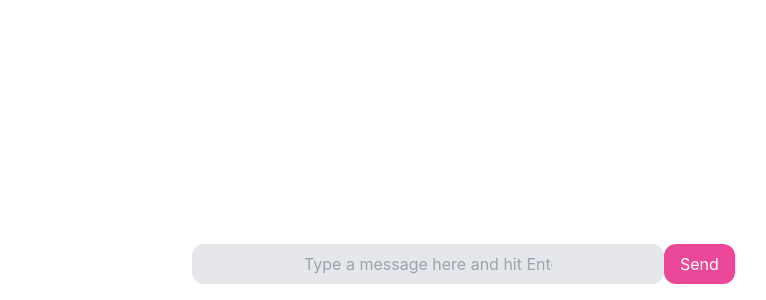
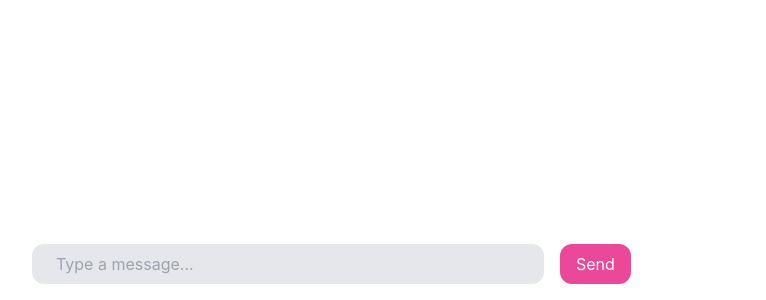
Before and after one commit to SeraphinaF/grandma-s-chatbot, a React (Create React App) app in the folder client/: page / in a window 1280 px wide. Shown: the part 500-800 px from the top of the page, without its empty margins (16-782 px from the left). Built offline with nearby package versions, Linux system fonts and the light colour scheme.

Commit message:
Updated Api call cancel

```diff
--- a/client/src/App.js
+++ b/client/src/App.js
@@ -1,10 +1,10 @@
-import Search from "./components/search";
+import ChatBot from "./components/ChatBot";
 
 
 function App() {
   return (
     <div>
-      <Search/>
+      <ChatBot/>
     </div>
   );
 }
--- /dev/null
+++ b/client/src/components/ChatBot.jsx
@@ -0,0 +1,134 @@
+import React, { useState, useEffect } from "react";
+
+function ChatBot() {
+  const [message, setMessage] = useState("");
+  const [isLoading, setIsLoading] = useState(false);
+  const [answer, setAnswer] = useState("");
+  const [error, setError] = useState("");
+  const [chatHistory, setChatHistory] = useState(() => {
+    const savedHistory = localStorage.getItem("chatHistory");
+    return savedHistory ? JSON.parse(savedHistory) : [];
+  });
+  const [controller, setController] = useState(new AbortController());
+
+  useEffect(() => {
+    // Save chat history to localStorage whenever it's updated
+    localStorage.setItem("chatHistory", JSON.stringify(chatHistory));
+
+    // Scroll to the bottom whenever a new message is added
+    const chatContainer = document.getElementById("chat-container");
+    chatContainer.scrollTop = chatContainer.scrollHeight;
+  }, [chatHistory]);
+
+  const fetchChat = async (e) => {
+    e.preventDefault();
+    setIsLoading(true);
+    setError(""); // Clear any previous errors
+    const newController = new AbortController();
+    setController(newController);
+
+    try {
+      const response = await fetch(
+        "https://grandma-s-chatbot-server.vercel.app/chat",
+        {
+          mode: "cors",
+          method: "POST",
+          headers: {
+            "Content-Type": "application/json",
+          },
+          body: JSON.stringify({ message }),
+          signal: newController.signal, // Attach the signal
+        }
+      );
+      if (!response.ok) {
+        throw new Error("Failed to fetch");
+      }
+      const data = await response.json();
+      setAnswer(data.answer);
+      setError("");
+      // Update chat history and save to localStorage
+      setChatHistory((prevHistory) => {
+        const newHistory = [
+          ...prevHistory,
+          { role: "human", text: message },
+          { role: "system", text: data.answer },
+        ];
+        localStorage.setItem("chatHistory", JSON.stringify(newHistory));
+        return newHistory;
+      });
+    } catch (error) {
+      if (error.name === "AbortError") {
+        console.log("Fetch aborted");
+      } else {
+        console.error("Error:", error);
+        setError("Oeps er is iets misgegaan. Oma doet even een dutje. Probeer het later nog eens.");
+      }
+    } finally {
+      setIsLoading(false);
+      setMessage(""); // Clear the input field after sending
+    }
+  };
+
+  function cancelApiCall() {
+    if (controller) {
+      controller.abort();
+      setError("Fetch canceled by user.");
+      setIsLoading(false);
+    }
+  }
+
+  return (
+    <main className="bg-black-100">
+      <div className="flex flex-col h-screen">
+        <div
+          id="chat-container"
+          className="flex-1 p-4 w-[45rem] overflow-y-auto"
+        >
+          {chatHistory.map((msg, index) => (
+            <p
+              key={index}
+              className={`rounded-xl p-3 m-4 font-medium ${
+                msg.role === "system"
+                  ? "text-grey-600 bg-pink-300 "
+                  : "text-pink-500 bg-gray-200 text-end"
+              }`}
+            >
+              {msg.text}
+            </p>
+          ))}
+        </div>
+        <div className="p-4 fixed bottom-0 left-8">
+          <form method="post" onSubmit={fetchChat}>
+            <input
+              type="text"
+              name="message"
+              value={message}
+              onChange={(e) => setMessage(e.target.value)}
+              className="bg-gray-200 px-6 pr-60 py-2 rounded-xl"
+              placeholder="Type a message..."
+            />
+            <button
+              type="submit"
+              disabled={isLoading}
+              className={`bg-pink-500 text-white px-4 py-2 rounded-xl ml-4 hover:bg-pink-600 }`}
+            >
+              {isLoading ? "Sending..." : "Send"}
+            </button>
+            <button
+              type="button"
+              onClick={cancelApiCall}
+              className={`bg-red-500 text-white px-4 py-2 rounded-xl ml-4 hover:bg-red-600 ${
+                isLoading ? "" : "hidden"
+              }`}
+            >
+              Cancel
+            </button>
+          </form>
+          {error && <p className="text-red-500">{error}</p>}
+        </div>
+      </div>
+    </main>
+  );
+}
+
+export default ChatBot;
--- a/client/src/components/search.jsx
+++ /dev/null
@@ -1,91 +0,0 @@
-import React, { useState, useEffect } from "react";
-
-function Chat() {
-  const [message, setMessage] = useState("");
-  const [isLoading, setIsLoading] = useState(false);
-  const [answer, setAnswer] = useState("");
-  const [error, setError] = useState("");
-  const [chatHistory, setChatHistory] = useState(() => {
-    // Ophalen van chatgeschiedenis uit localStorage bij initiële laad
-    const savedHistory = localStorage.getItem("chatHistory");
-    return savedHistory ? JSON.parse(savedHistory) : [];
-  });
-
-  useEffect(() => {
-    // Opslaan van chatgeschiedenis in localStorage telkens wanneer deze wordt bijgewerkt
-    localStorage.setItem("chatHistory", JSON.stringify(chatHistory));
-
-    // Scroll naar beneden zodra er een nieuw bericht wordt toegevoegd
-    const chatContainer = document.getElementById("chat-container");
-    chatContainer.scrollTop = chatContainer.scrollHeight;
-  }, [chatHistory]);
-
-  const fetchChat = async (e) => {
-    e.preventDefault();
-    setIsLoading(true);
-    try {
-      const response = await fetch("https://grandma-s-chatbot-server.vercel.app/chat", {
-        mode: 'cors',
-        method: "POST",
-        headers: {
-          "Content-Type": "application/json",
-        },
-        body: JSON.stringify({ message }),
-      });
-      if (!response.ok) {
-        throw new Error("Failed to fetch");
-      }
-      const data = await response.json();
-      setAnswer(data.answer);
-      setError("");
-      // Update de chatgeschiedenis en sla deze op in localStorage
-      setChatHistory((prevHistory) => {
-        const newHistory = [...prevHistory, { role: "human", text: message }, { role: "system", text: data.answer }];
-        localStorage.setItem("chatHistory", JSON.stringify(newHistory));
-        return newHistory;
-      });
-    } catch (error) {
-      console.error("Error:", error);
-      setError("Oeps er is iets misgegaan. Oma doet even een dutje. Probeer het later nog eens.");
-    } finally {
-      setIsLoading(false);
-      setMessage(""); // Leegt het invoerveld voor berichten na verzending
-    }
-  };
-
-  return (
-    <main className="bg-black-100">
-      <div className="flex flex-col h-screen">
-        <div id="chat-container" className="flex-1 p-4 w-[45rem] overflow-y-auto">
-          {chatHistory.map((msg, index) => (
-            <p key={index} className={`rounded-xl p-3 m-4 font-medium ${msg.role === "system" ? "text-grey-600 bg-pink-300 " : "text-pink-500 bg-gray-200 text-end"}`}>
-              {msg.text}
-            </p>
-          ))}
-        </div>
-        <div className="p-4 fixed bottom-0 left-[12rem]">
-          <form method="post" onSubmit={fetchChat}>
-            <input
-              type="text"
-              name="message"
-              value={message}
-              onChange={(e) => setMessage(e.target.value)}
-              className="bg-gray-200 p-28 py-2 rounded-xl"
-              placeholder="Type a message here and hit Enter..."
-            />
-            <button
-              onClick={fetchChat}
-              disabled={isLoading}
-              className={`bg-pink-500 text-white px-4 py-2 rounded-xl hover:bg-pink-600 focus:outline-none focus:ring focus:border-pink-300 ${isLoading ? "opacity-50 cursor-not-allowed" : ""}`}
-            >
-              {isLoading ? "Sending..." : "Send"}
-            </button>
-          </form>
-          {error && <p className="text-red-500">{error}</p>}
-        </div>
-      </div>
-    </main>
-  );
-}
-
-export default Chat;
```
